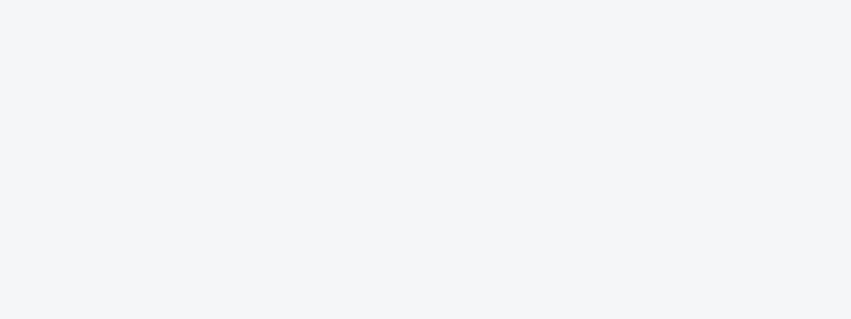
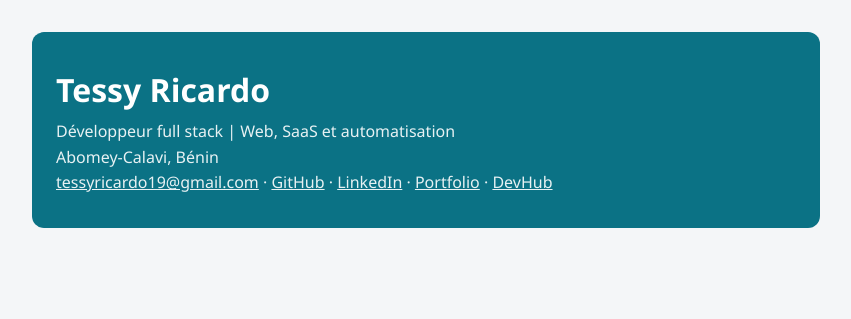
Before and after one commit to tessyricardo19-ui/mon-cv, a plain HTML site: page index.html in a window 1280 px wide. Shown: the whole page, without its empty margins (214-1065 px from the left). Drawn offline with Linux system fonts and the light colour scheme.

Commit message:
mise en place de la section titre

```diff
--- a/index.html
+++ b/index.html
@@ -8,6 +8,18 @@
 </head>
 <body>
   <main>
+    <header>
+      <h1>Tessy Ricardo</h1>
+      <p>Développeur full stack | Web, SaaS et automatisation</p>
+      <p>Abomey-Calavi, Bénin</p>
+      <p>
+        <a href="mailto:tessyricardo19@gmail.com">tessyricardo19@gmail.com</a> ·
+        <a href="https://github.com/tessyricardo19-ui">GitHub</a> ·
+        <a href="https://www.linkedin.com/in/tessy-ricardo">LinkedIn</a> ·
+        <a href="https://tessyricardo19-ui.github.io/tessyricardo19-ui/portfolio">Portfolio</a> ·
+        <a href="https://devtsy.netlify.app">DevHub</a>
+      </p>
+    </header>
   </main>
 </body>
 </html>
```
